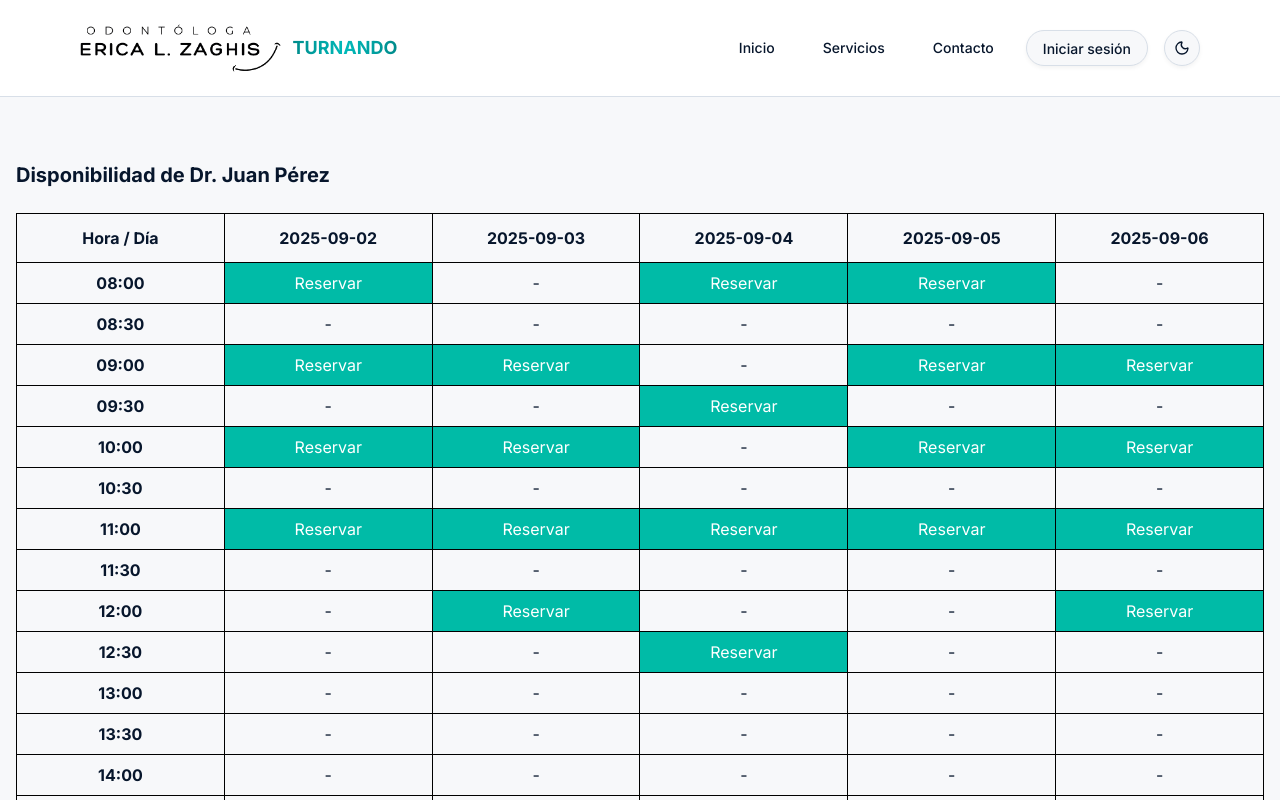
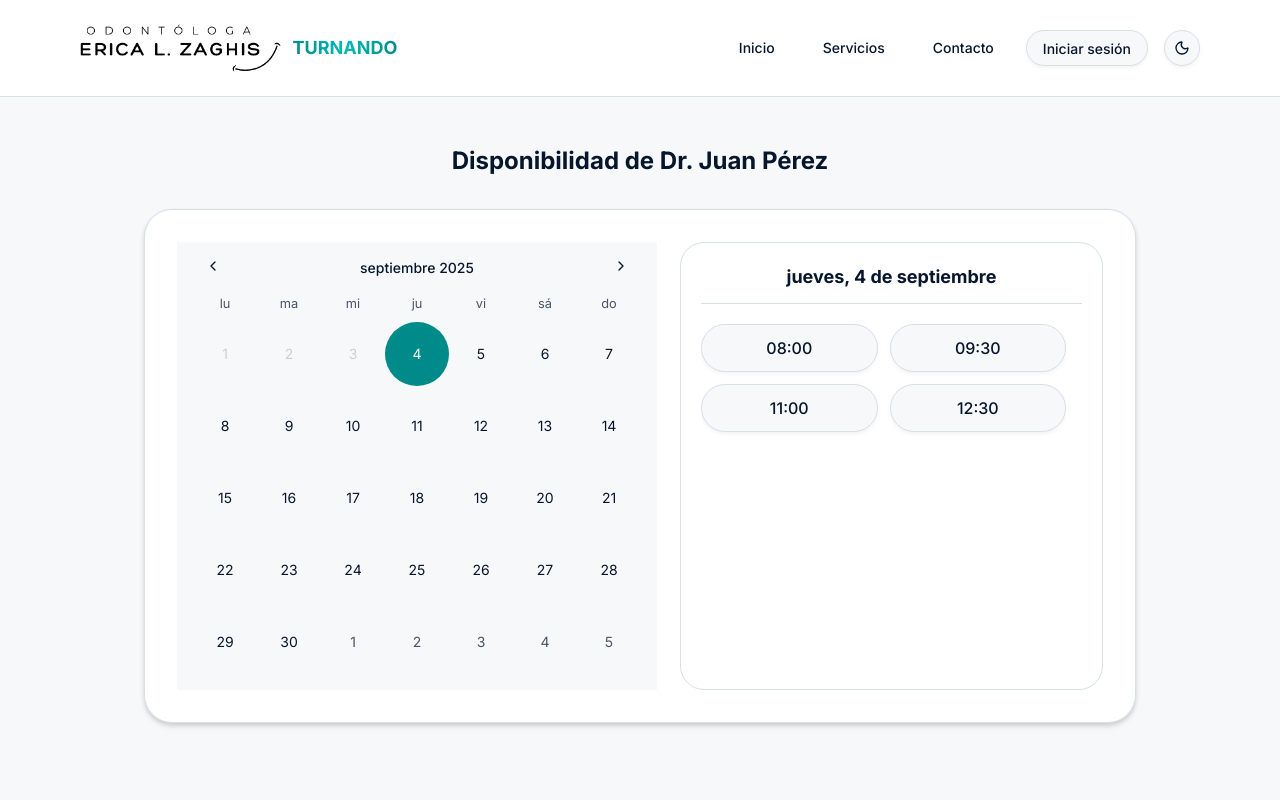
Before and after one commit to melinab1998/TPI-PROGRAMACION-IV, a React (Vite) app in the folder frontend/: page /calendar/1 in a window 1280 px wide. Shown: the top 800 px of the page. Built offline with nearby package versions, Linux system fonts and the light colour scheme.

Commit message:
idea-calendario

```diff
--- a/frontend/src/pages/Calendar/Calendar.jsx
+++ b/frontend/src/pages/Calendar/Calendar.jsx
@@ -1,138 +1,170 @@
-import React, { useState } from "react";
-import { useParams } from "react-router-dom";
-import { Button } from "@/components/ui/button";
-import { Input } from "@/components/ui/input";
-import { Label } from "@/components/ui/label";
-import { FaTimes } from "react-icons/fa";
-import { motion, AnimatePresence } from "framer-motion";
+import React, { useState } from "react"
+import { useParams } from "react-router-dom"
+import { format } from "date-fns"
+import { es } from "date-fns/locale"
+import { Button } from "@/components/ui/button"
+import { Input } from "@/components/ui/input"
+import { Label } from "@/components/ui/label"
+import { Calendar } from "@/components/ui/calendar"
+import { ScrollArea } from "@/components/ui/scroll-area"
+import { motion, AnimatePresence } from "framer-motion"
+import { FaTimes } from "react-icons/fa"
 
-// Disponibilidad de ejemplo
 const availability = {
     1: {
         "2025-09-02": ["08:00", "09:00", "10:00", "11:00"],
         "2025-09-03": ["09:00", "10:00", "11:00", "12:00"],
         "2025-09-04": ["08:00", "09:30", "11:00", "12:30"],
         "2025-09-05": ["08:00", "09:00", "10:00", "11:00"],
-        "2025-09-06": ["09:00", "10:00", "11:00", "12:00"],
+        "2025-09-06": ["09:00", "10:00", "11:00", "12:00", "13:00", "15:00", "16:00", "20:00"],
     },
-};
+}
 
-const doctorsData = [
-    { id: 1, name: "Dr. Juan Pérez" },
-];
+const doctorsData = [{ id: 1, name: "Dr. Juan Pérez" }]
 
 export default function CalendarPage() {
-    const { id } = useParams();
-    const doctor = doctorsData.find((d) => d.id === parseInt(id));
-    const doctorAvailability = availability[id] || {};
+    const { id } = useParams()
+    const doctor = doctorsData.find((d) => d.id === parseInt(id))
+    const doctorAvailability = availability[id] || {}
 
-    const [selectedSlot, setSelectedSlot] = useState(null);
+    const today = new Date()
+    const [date, setDate] = useState(today)
+    const [time, setTime] = useState(null)
     const [formData, setFormData] = useState({
         email: "",
         documento: "",
         fechaNacimiento: "",
-    });
+    })
 
-    if (!doctor) return <p>Doctor no encontrado</p>;
+    if (!doctor) return <p>Doctor no encontrado</p>
 
-    // Generar horas de 08:00 a 18:00 cada 30 min
-    const allHours = [];
-    for (let h = 8; h <= 17; h++) {
-        allHours.push(`${h.toString().padStart(2, "0")}:00`);
-        allHours.push(`${h.toString().padStart(2, "0")}:30`);
+    const availableDates = Object.keys(doctorAvailability).map((d) =>
+        new Date(d + "T00:00:00")
+    )
+
+    const handleInputChange = (e) => {
+        setFormData((prev) => ({ ...prev, [e.target.name]: e.target.value }))
     }
 
-    const dates = Object.keys(doctorAvailability).slice(0, 5); // 5 días
-
-    const handleInputChange = (e) => {
-        setFormData((prev) => ({ ...prev, [e.target.name]: e.target.value }));
-    };
-
     const handleSubmit = (e) => {
-        e.preventDefault();
-        console.log("Turno reservado:", { doctor: doctor.name, ...selectedSlot, ...formData });
-        alert("Turno reservado con éxito!");
-        setSelectedSlot(null);
-        setFormData({ email: "", documento: "", fechaNacimiento: "" });
-    };
+        e.preventDefault()
+        console.log("Turno reservado:", {
+            doctor: doctor.name,
+            date: format(date, "yyyy-MM-dd"),
+            time,
+            ...formData,
+        })
+        alert("Turno reservado con éxito!")
+        setTime(null)
+        setFormData({ email: "", documento: "", fechaNacimiento: "" })
+    }
 
     return (
-        <div className="max-w-7xl mx-auto px-4 py-16">
-            <h2 className="text-xl font-bold mb-6">Disponibilidad de {doctor.name}</h2>
+        <div className="max-w-5xl mx-auto px-4 py-12">
+            <h2 className="text-2xl font-bold mb-8 text-center">
+                Disponibilidad de {doctor.name}
+            </h2>
 
-            <div className="overflow-x-auto">
-                <table className="table-auto w-full border-collapse text-center">
-                    <thead>
-                        <tr>
-                            <th className="border px-6 py-3 min-w-[180px] border-black dark:border-white">Hora / Día</th>
-                            {dates.map((date) => (
-                                <th
-                                    key={date}
-                                    className="border px-6 py-3 min-w-[180px] border-black dark:border-white"
-                                >
-                                    {date}
-                                </th>
-                            ))}
-                        </tr>
-                    </thead>
-                    <tbody>
-                        {allHours.map((hour) => (
-                            <tr key={hour}>
-                                <td className="border px-6 py-2 font-semibold border-black dark:border-white">{hour}</td>
-                                {dates.map((date) => {
-                                    const available = doctorAvailability[date]?.includes(hour);
-                                    return (
-                                        <td
-                                            key={date}
-                                            className={`border px-6 py-2 border-black dark:border-white ${available
-                                                    ? "bg-teal-500 text-white dark:bg-teal-600 dark:text-white cursor-pointer hover:bg-teal-600 dark:hover:bg-teal-700"
-                                                    : ""
-                                                }`}
-                                            onClick={() => available && setSelectedSlot({ date, hour })}
-                                        >
-                                            {available ? "Reservar" : "-"}
-                                        </td>
-                                    );
-                                })}
-                            </tr>
-                        ))}
-                    </tbody>
-                </table>
+            <div className="rounded-xl border p-8 shadow-lg bg-white dark:bg-gray-900">
+                <div className="flex max-md:flex-col gap-10">
+                    <div className="md:w-1/2">
+                        <Calendar
+                            mode="single"
+                            selected={date}
+                            onSelect={(newDate) => {
+                                if (!newDate) return;
+                                setDate(newDate);
+                                setTime(null);
+                            }}
+                            locale={es}
+                            className={`
+    p-4 text-lg
+    [&_.rdp-day]:h-16 [&_.rdp-day]:w-16
+    [&_.rdp-day_selected]:text-white [&_.rdp-day_selected]:bg-[var(--accent)]
+    [&_.rdp-day_selected]:rounded-full [&_.rdp-day]:rounded-full
+    [&_.rdp-caption]:mb-4 [&_.rdp-caption_label]:text-lg
+  `}
+                            dayClassName={(day) => {
+                                const formatted = format(day, "yyyy-MM-dd");
+
+                                if (availableDates.some(d => d.toDateString() === day.toDateString())) {
+                                    return "bg-[var(--accent)] text-[var(--accent-foreground)] hover:bg-[var(--accent-foreground)] hover:text-[var(--accent)] cursor-pointer transition"
+                                }
+                                return "bg-[var(--muted)] text-[var(--muted-foreground)] opacity-60 hover:opacity-80 cursor-pointer transition"
+                            }}
+                            disabled={[{ before: today }]}
+                        />
 
 
+                    </div>
+                    <div className="md:w-1/2">
+                        <div className="border rounded-lg p-5 h-full">
+                            <div className="mb-5 pb-3 border-b">
+                                <p className="text-lg font-semibold text-center">
+                                    {format(date, "EEEE, d 'de' MMMM", { locale: es })}
+                                </p>
+                            </div>
 
+                            <ScrollArea className="h-80 pr-4">
+                                {(doctorAvailability[format(date, "yyyy-MM-dd")] || []).length > 0 ? (
+                                    <div className="grid grid-cols-2 gap-3">
+                                        {doctorAvailability[format(date, "yyyy-MM-dd")].map((timeSlot) => (
+                                            <Button
+                                                key={timeSlot}
+                                                variant={time === timeSlot ? "default" : "outline"}
+                                                size="lg"
+                                                className="h-12 rounded-lg text-base transition-all"
+                                                onClick={() => setTime(timeSlot)}
+                                            >
+                                                {timeSlot}
+                                            </Button>
+                                        ))}
+                                    </div>
+                                ) : (
+                                    <div className="text-center py-4 text-[var(--muted-foreground)]">
+                                        No hay turnos disponibles
+                                    </div>
+                                )}
+                            </ScrollArea>
+                        </div>
+                    </div>
+                </div>
             </div>
-
-            {/* Modal de Reserva */}
             <AnimatePresence>
-                {selectedSlot && (
+                {time && (
                     <motion.div
-                        className="fixed inset-0 bg-black/50 flex items-center justify-center z-50"
+                        className="fixed inset-0 bg-black/50 flex items-center justify-center z-50 p-4"
                         initial={{ opacity: 0 }}
                         animate={{ opacity: 1 }}
                         exit={{ opacity: 0 }}
                     >
                         <motion.div
-                            className="bg-white dark:bg-gray-800 rounded-xl p-6 max-w-md w-full relative"
-                            initial={{ scale: 0.8 }}
-                            animate={{ scale: 1 }}
-                            exit={{ scale: 0.8 }}
+                            className="bg-white dark:bg-gray-800 rounded-xl p-7 max-w-md w-full relative"
+                            initial={{ scale: 0.9, opacity: 0 }}
+                            animate={{ scale: 1, opacity: 1 }}
+                            exit={{ scale: 0.9, opacity: 0 }}
+                            transition={{ type: "spring", damping: 20 }}
                         >
                             <button
-                                className="absolute top-3 right-3 text-gray-500 hover:text-gray-700 dark:hover:text-white"
-                                onClick={() => setSelectedSlot(null)}
+                                className="absolute top-4 right-4 text-gray-500 hover:text-gray-700 dark:hover:text-white p-1 rounded-full hover:bg-gray-100 dark:hover:bg-gray-700"
+                                onClick={() => setTime(null)}
                             >
                                 <FaTimes className="h-5 w-5" />
                             </button>
-                            <h3 className="text-2xl font-bold mb-4">
+
+                            <h3 className="text-xl font-bold mb-5">
                                 Reservar turno - {doctor.name}
                             </h3>
-                            <p className="mb-4">
-                                Día: {selectedSlot.date} - Hora: {selectedSlot.hour}
-                            </p>
-                            <form onSubmit={handleSubmit} className="space-y-4">
-                                <div>
-                                    <Label htmlFor="email">Correo electrónico</Label>
+
+                            <div className="mb-6 p-3 bg-gray-50 dark:bg-gray-700 rounded-lg">
+                                <p className="font-medium">
+                                    {format(date, "EEEE, d 'de' MMMM", { locale: es })} - {time}
+                                </p>
+                            </div>
+
+                            <form onSubmit={handleSubmit} className="space-y-5">
+                                <div className="space-y-2">
+                                    <Label htmlFor="email" className="text-base">Correo electrónico</Label>
                                     <Input
                                         id="email"
                                         name="email"
@@ -141,10 +173,12 @@ export default function CalendarPage() {
                                         required
                                         value={formData.email}
                                         onChange={handleInputChange}
+                                        className="h-11"
                                     />
                                 </div>
-                                <div>
-                                    <Label htmlFor="documento">Documento</Label>
+
+                                <div className="space-y-2">
+                                    <Label htmlFor="documento" className="text-base">Documento</Label>
                                     <Input
                                         id="documento"
                                         name="documento"
@@ -153,10 +187,12 @@ export default function CalendarPage() {
                                         required
                                         value={formData.documento}
                                         onChange={handleInputChange}
+                                        className="h-11"
                                     />
                                 </div>
-                                <div>
-                                    <Label htmlFor="fechaNacimiento">Fecha de Nacimiento</Label>
+
+                                <div className="space-y-2">
+                                    <Label htmlFor="fechaNacimiento" className="text-base">Fecha de Nacimiento</Label>
                                     <Input
                                         id="fechaNacimiento"
                                         name="fechaNacimiento"
@@ -164,9 +200,11 @@ export default function CalendarPage() {
                                         required
                                         value={formData.fechaNacimiento}
                                         onChange={handleInputChange}
+                                        className="h-11"
                                     />
                                 </div>
-                                <Button type="submit" className="w-full">
+
+                                <Button type="submit" className="w-full h-11 text-base mt-2">
                                     Confirmar Turno
                                 </Button>
                             </form>
@@ -175,5 +213,5 @@ export default function CalendarPage() {
                 )}
             </AnimatePresence>
         </div>
-    );
+    )
 }
```
